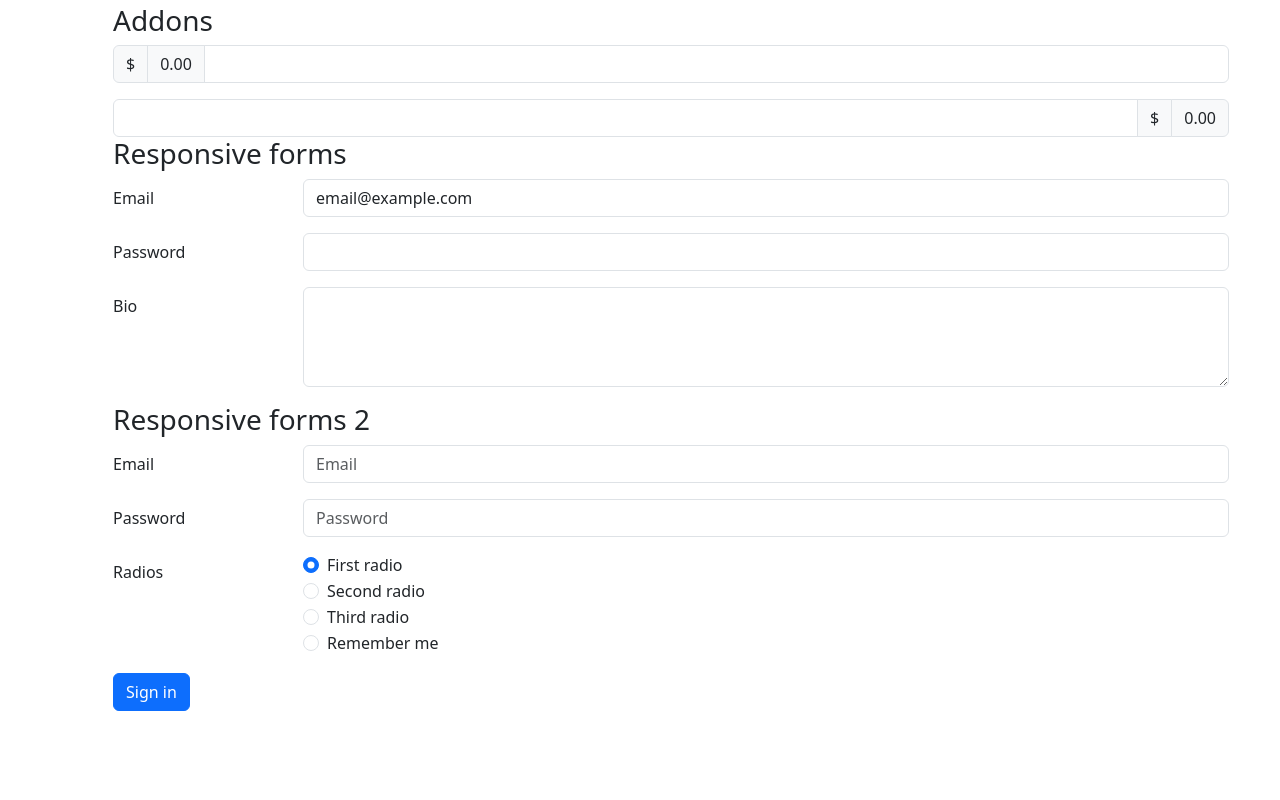
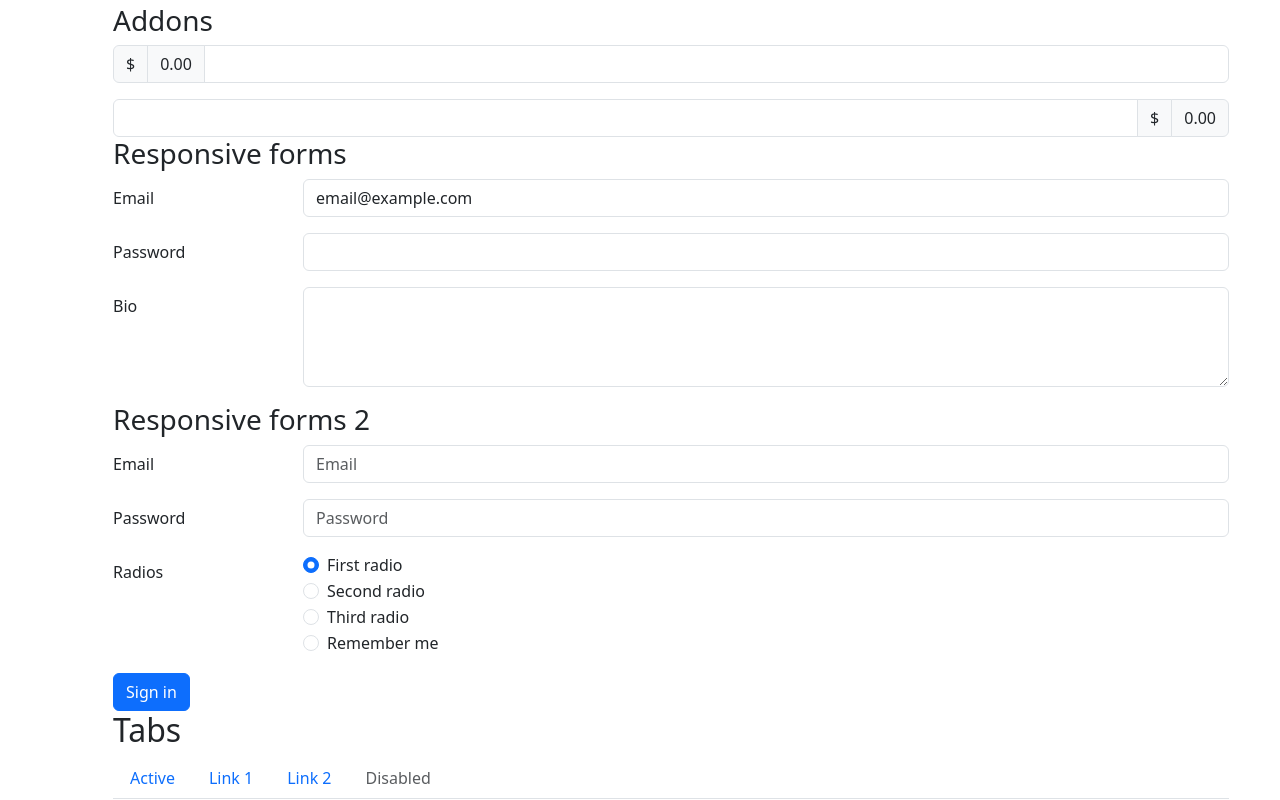
Before and after one commit to kushalkrishnappa/kambaz, a Next.js app: page /Labs/Lab2 in a window 1280 px wide. Shown: the part 7014-7814 px from the top of the page. Before the commit the page ends 7726 px from the top, so only its background shows below. Built offline with nearby package versions, Linux system fonts and the light colour scheme.

Commit message:
- Styling Navigation Tabs with React Bootstrap

```diff
--- /dev/null
+++ b/app/Labs/Lab2/BootstrapNavigation.tsx
@@ -0,0 +1,25 @@
+import { Nav, NavItem, NavLink } from "react-bootstrap";
+
+export default function BootstrapNavigation() {
+  return (
+    <div id="wd-css-navigating-with-tabs">
+      <h2>Tabs</h2>
+      <Nav variant="tabs">
+        <NavItem>
+          <NavLink href="#/Labs/Lab2/Active">Active</NavLink>
+        </NavItem>
+        <NavItem>
+          <NavLink href="#/Labs/Lab2/Link1">Link 1</NavLink>
+        </NavItem>
+        <NavItem>
+          <NavLink href="#/Labs/Lab2/Link2">Link 2</NavLink>
+        </NavItem>
+        <NavItem>
+          <NavLink href="#/Labs/Lab2/Disabled" disabled>
+            Disabled
+          </NavLink>
+        </NavItem>
+      </Nav>
+    </div>
+  );
+}
--- a/app/Labs/Lab2/page.tsx
+++ b/app/Labs/Lab2/page.tsx
@@ -18,6 +18,7 @@ import ScreenSizeLabel from "./ScreenSizeLabel";
 import BootstrapTables from "./BootstrapTables";
 import BootstrapLists from "./BootstrapLists";
 import BootstrapForms from "./BootstrapForms";
+import BootstrapNavigation from "./BootstrapNavigation";
 
 export default function Lab2() {
   return (
@@ -115,6 +116,8 @@ export default function Lab2() {
       <BootstrapLists />
 
       <BootstrapForms />
+
+      <BootstrapNavigation />
     </Container>
   );
 }
```
